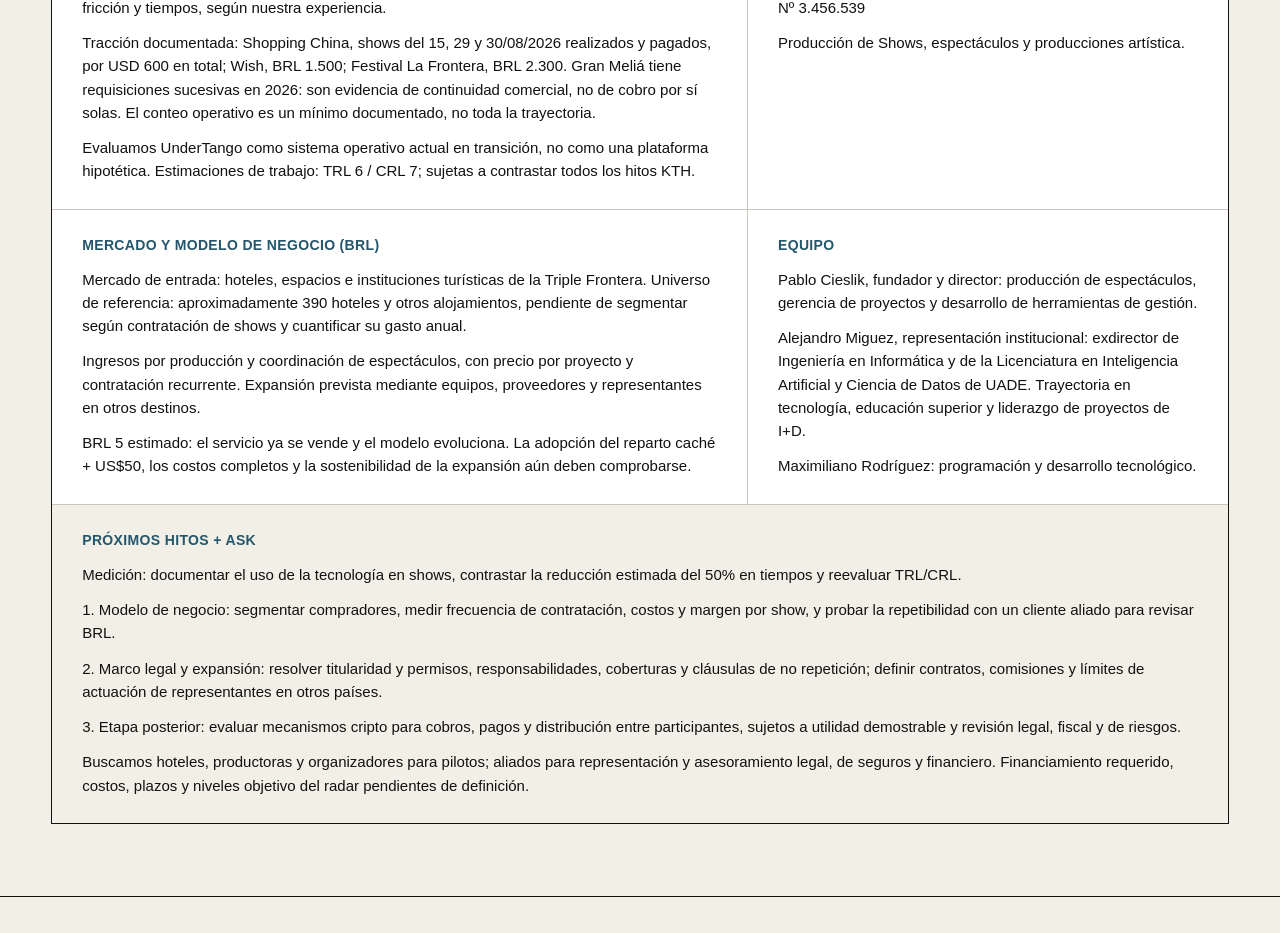
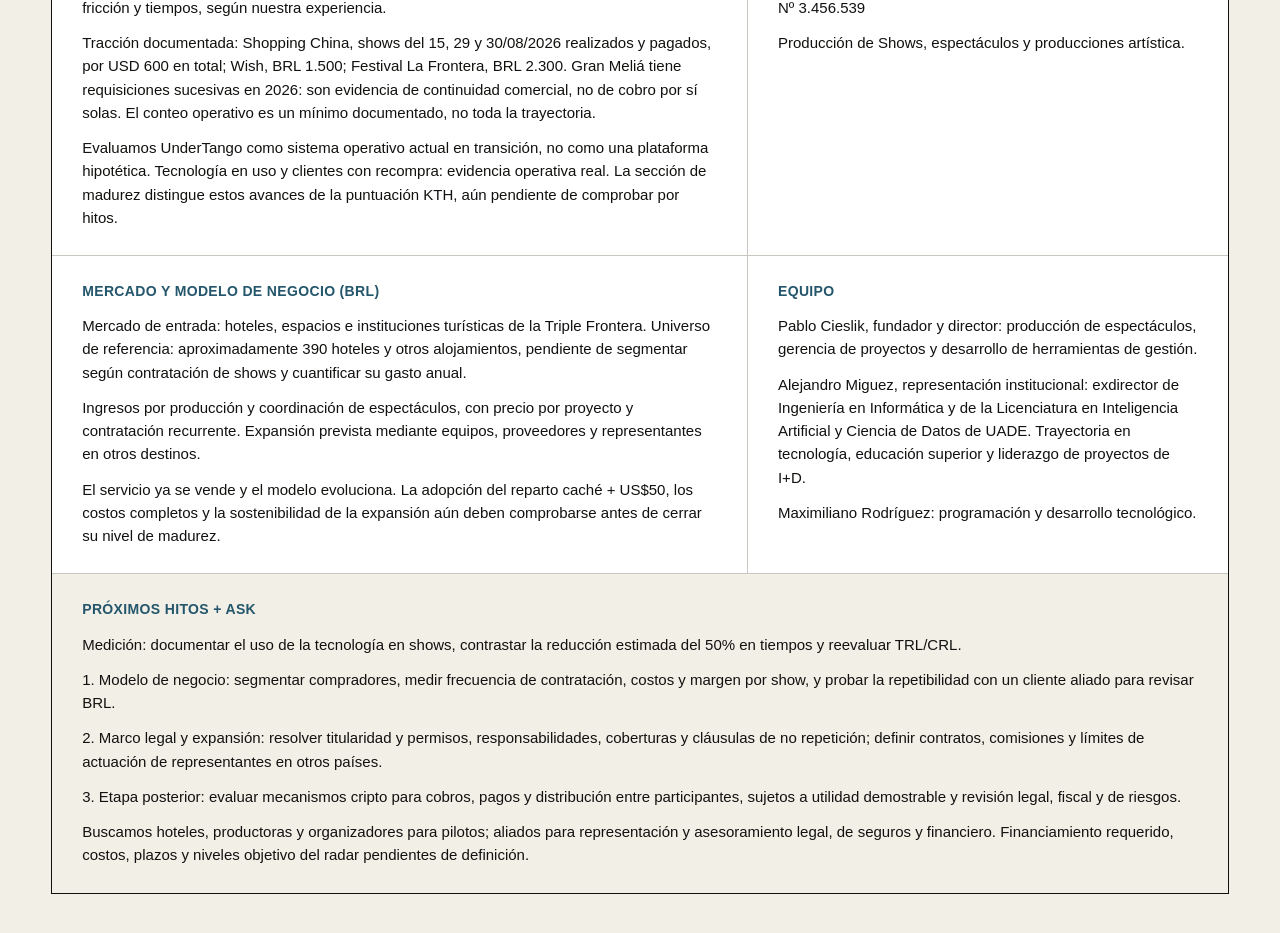
Before and after one commit to O-UnderTango-Club/UnderTangoWEBNextJS, a Next.js app: page /elitros in a window 1280 px wide. Shown: the part 1220-2153 px from the top of the page. Built offline with nearby package versions, Linux system fonts and the light colour scheme; a web font is replaced by a local one.

Commit message:
Align one-pager with qualitative maturity assessment

```diff
--- a/app/elitros/page.tsx
+++ b/app/elitros/page.tsx
@@ -69,7 +69,7 @@ export default function ElitrosPage() {
               <h3>ESTADO ACTUAL Y TRACCIÓN (TRL/CRL)</h3>
               <p>Tecnología aplicada a la coordinación de shows, con una reducción estimada del 50% en fricción y tiempos, según nuestra experiencia.</p>
               <p>Tracción documentada: Shopping China, shows del 15, 29 y 30/08/2026 realizados y pagados, por USD 600 en total; Wish, BRL 1.500; Festival La Frontera, BRL 2.300. Gran Meliá tiene requisiciones sucesivas en 2026: son evidencia de continuidad comercial, no de cobro por sí solas. El conteo operativo es un mínimo documentado, no toda la trayectoria.</p>
-              <p>Evaluamos UnderTango como sistema operativo actual en transición, no como una plataforma hipotética. Estimaciones de trabajo: TRL 6 / CRL 7; sujetas a contrastar todos los hitos KTH.</p>
+              <p>Evaluamos UnderTango como sistema operativo actual en transición, no como una plataforma hipotética. Tecnología en uso y clientes con recompra: evidencia operativa real. La sección de madurez distingue estos avances de la puntuación KTH, aún pendiente de comprobar por hitos.</p>
             </article>
             <article className="bmc-onepager-block">
               <h3>PROPIEDAD INTELECTUAL</h3>
@@ -80,7 +80,7 @@ export default function ElitrosPage() {
               <h3>MERCADO Y MODELO DE NEGOCIO (BRL)</h3>
               <p>Mercado de entrada: hoteles, espacios e instituciones turísticas de la Triple Frontera. Universo de referencia: aproximadamente 390 hoteles y otros alojamientos, pendiente de segmentar según contratación de shows y cuantificar su gasto anual.</p>
               <p>Ingresos por producción y coordinación de espectáculos, con precio por proyecto y contratación recurrente. Expansión prevista mediante equipos, proveedores y representantes en otros destinos.</p>
-              <p>BRL 5 estimado: el servicio ya se vende y el modelo evoluciona. La adopción del reparto caché + US$50, los costos completos y la sostenibilidad de la expansión aún deben comprobarse.</p>
+              <p>El servicio ya se vende y el modelo evoluciona. La adopción del reparto caché + US$50, los costos completos y la sostenibilidad de la expansión aún deben comprobarse antes de cerrar su nivel de madurez.</p>
             </article>
             <article className="bmc-onepager-block">
               <h3>EQUIPO</h3>
```
